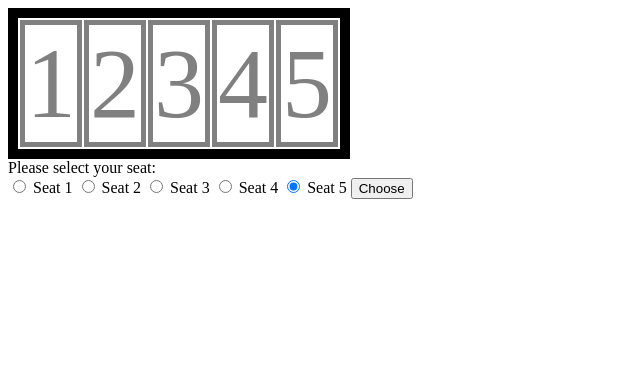
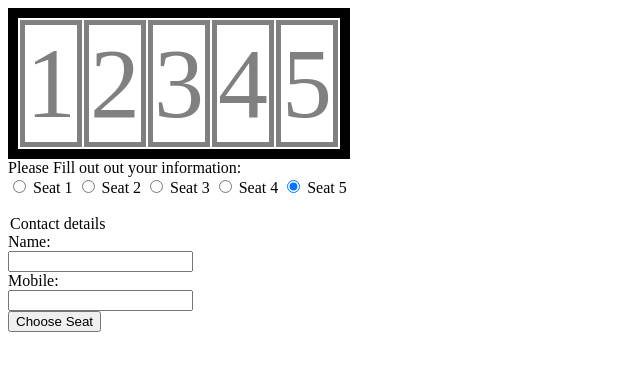
Before and after one commit to Bepstein1/lab-8, a plain HTML site: page index.html in a window 1280 px wide. Shown: the whole page, without its empty margins (0-640 px from the left). Drawn offline with nearby package versions, Linux system fonts and the light colour scheme.

Commit message:
New version

```diff
--- a/index.html
+++ b/index.html
@@ -20,15 +20,24 @@
         <td>5</td>
       </tr>
     </table>
+
     <form action=""
-    <p> Please select your seat:
+      <p> Please Fill out out your information:
         <br />
         <input type="radio" name="seat" value="number" checked="checked" /> Seat 1
         <input type="radio" name="seat" value="number" checked="checked" /> Seat 2
         <input type="radio" name="seat" value="number" checked="checked" /> Seat 3
         <input type="radio" name="seat" value="number" checked="checked" /> Seat 4
-        <input type="radio" name="seat" value="number" checked="checked" /> Seat 5
-        <input type="submit" name="submit" value="Choose">
+        <input type="radio" name="seat" value="number" checked="checked" /> Seat 5 <br />
+        <br />
+          <legend>Contact details</legend>
+          <label>Name:<br />
+            <input type="text" name="name" /></label><br />
+          </label>
+          <label>Mobile:<br />
+            <input type="text" name="" /></label><br />
+          </label>
+          <input type="submit" name="submit" value="Choose Seat" class=submitbutton">
       </p>
     </form>
 
```
